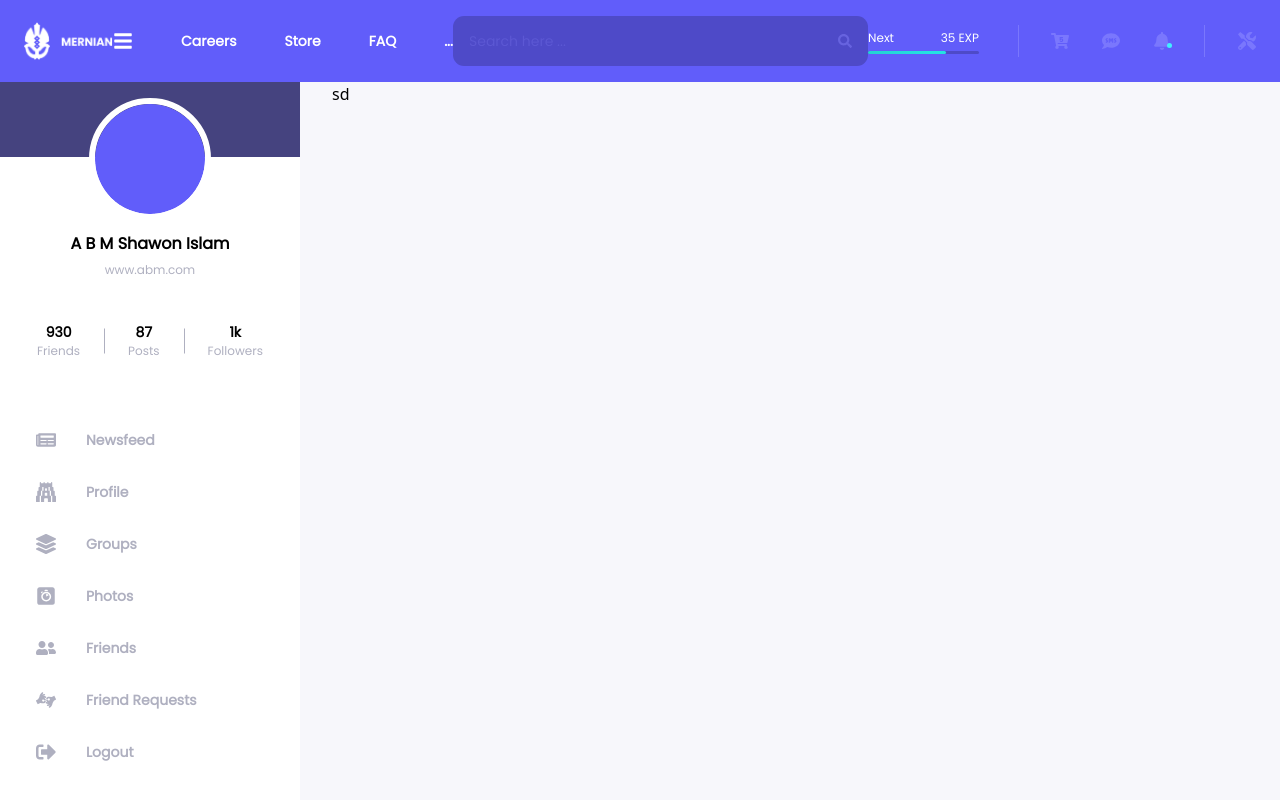
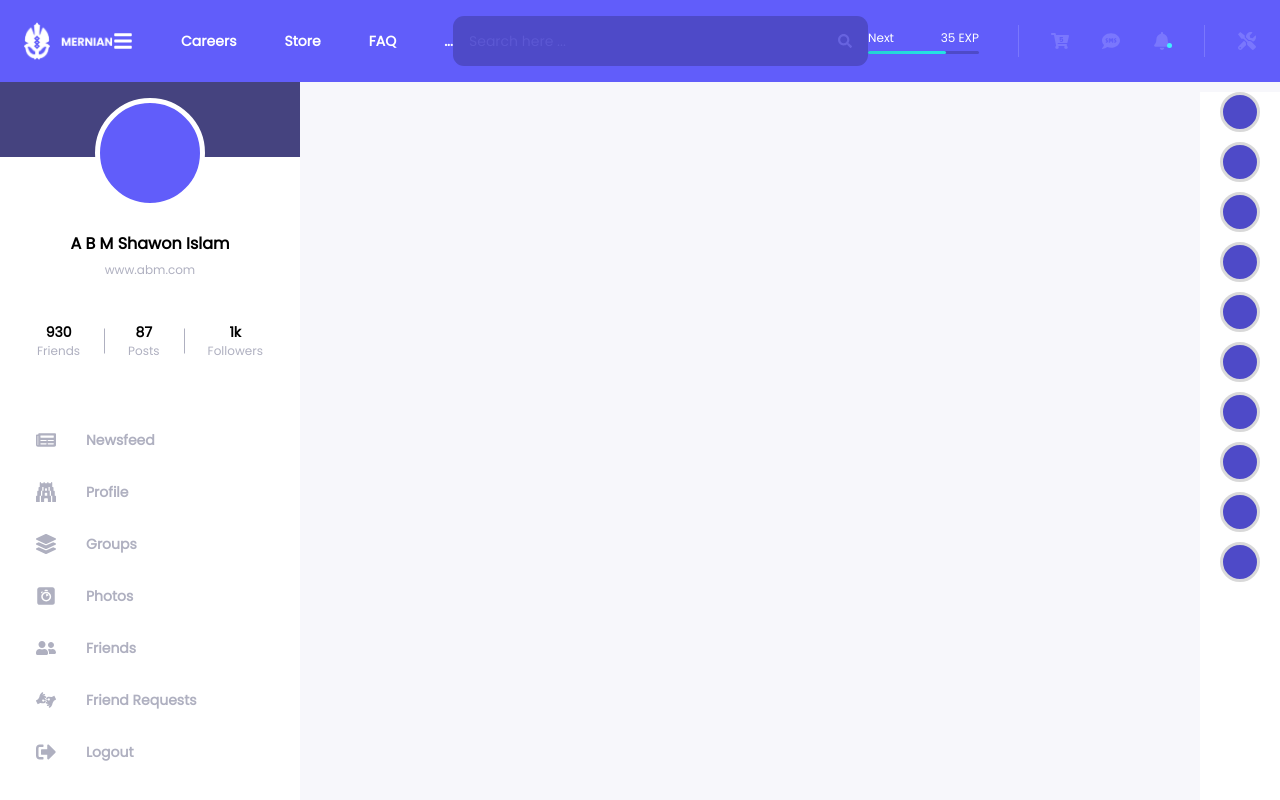
Before and after one commit to arafatYasir/Mernian, a React (Vite) app: page / in a window 1280 px wide. Shown: the top 800 px of the page. Built offline with nearby package versions, Linux system fonts and the light colour scheme.

Commit message:
Right Sidebar added

```diff
--- a/src/components/Layout.jsx
+++ b/src/components/Layout.jsx
@@ -1,6 +1,7 @@
 import { Outlet } from "react-router";
 import Navbar from "./Navbar";
 import LeftSideBar from "./LeftSideBar";
+import RightSideBar from "./RightSideBar";
 
 const Layout = () => {
     return (
@@ -8,12 +9,12 @@ const Layout = () => {
             <header>
                 <Navbar />
             </header>
-            <div className="flex gap-8">
+            <div className="flex justify-between">
                 {/* leftbar */}
                 <LeftSideBar />
                 <Outlet />
                 {/* rightbar */}
-                <div>sd</div>
+                <RightSideBar />
             </div>
         </>
     );
--- a/src/components/LeftSideBar.jsx
+++ b/src/components/LeftSideBar.jsx
@@ -12,7 +12,7 @@ const LeftSideBar = () => {
         <div className="bg-white w-[300px] h-dvh">
             <div className="relative">
                 <img src="/cover-photo.png" alt="Cover photo" />
-                <img className="border-white border-[6px] rounded-full absolute top-[16px] left-1/2 -translate-x-1/2" src="/profile-picture.png" alt="Profile Picture" />
+                <div className="w-[110px] h-[110px] rounded-full bg-[#615DFA] absolute top-4 left-1/2 -translate-x-1/2 border-[5px] border-white"></div>
             </div>
             <div className="mt-[75px] text-center">
                 <h4 className="text-black font-['Poppins'] font-bold">A B M Shawon Islam</h4>
--- /dev/null
+++ b/src/components/RightSideBar.jsx
@@ -0,0 +1,17 @@
+const RightSideBar = () => {
+    const friends = Array(10).fill(1);
+    return (
+        <div className="w-20 h-dvh bg-white flex flex-col items-center gap-[10px] mt-[10px]">
+            {
+                friends.map((friend, idx) => (
+                    <div
+                        key={idx}
+                        className="w-10 h-10 bg-[#4E4AC8] rounded-full border-[#D9D9D9] border-[3px]"
+                    ></div>
+                ))
+            }
+        </div>
+    );
+};
+
+export default RightSideBar;
```
